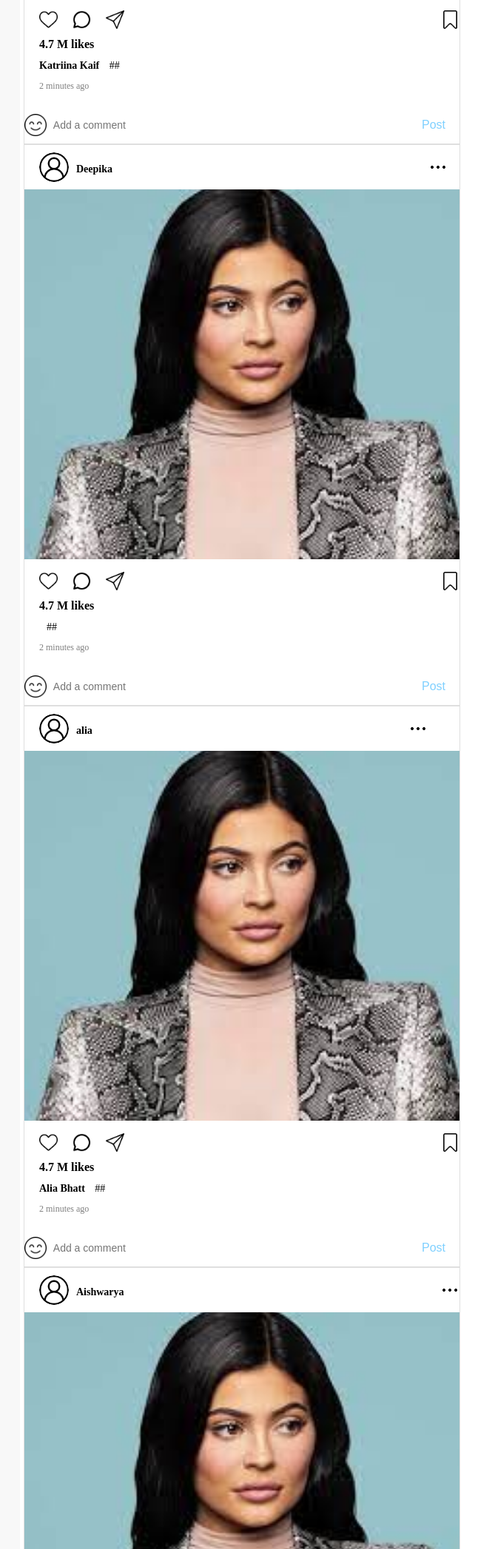
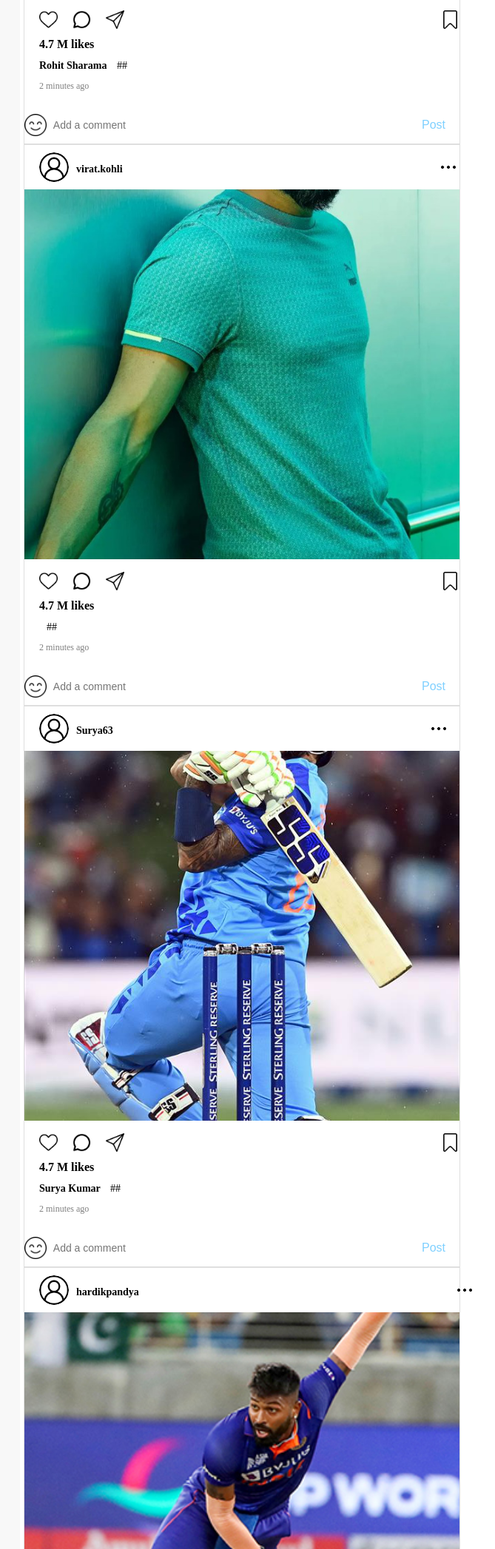
Before and after one commit to koliprashant45/Insta_lite, a plain HTML site: page index.html in a window 1280 px wide. Shown: the part 706-2800 px from the top of the page at 74% size, without its empty margins (273-942 px from the left). Drawn offline with Linux system fonts and the light colour scheme; a web font is replaced by a local one.

Commit message:
Insta_update

```diff
--- a/index.html
+++ b/index.html
@@ -110,12 +110,12 @@
                                 <div class="profile-pic"><img
                                         src="https://imgs.search.brave.com/10x-9MYQ3UT8UE_O0OhPyYdEs6hFJ2AFNmg-67Gup0k/rs:fit:412:225:1/g:ce/aHR0cHM6Ly90c2U0/Lm1tLmJpbmcubmV0/L3RoP2lkPU9JUC54/UHhsZTJTSjlmVkZR/Yll6V1lXcHBBSGFJ/aCZwaWQ9QXBp"
                                         alt=""></div>
-                                <p class="username">Katrina</p>
+                                <p class="username">Rohit</p>
                                 <img class="more2" src="./images/more2.png" class="options" alt="">
                             </div>
 
                         </div>
-                        <img src="./images/kyle.jpg" class="post-image" alt="">
+                        <img src="./images/Rohit.png" class="post-image" alt="">
                         <div class="post-content">
                             <div class="reaction-wrapper">
                                 <img src="images/like.png" class="icon" alt="">
@@ -124,7 +124,7 @@
                                 <img src="images/save.png" class="save icon" alt="">
                             </div>
                             <p class="likes">4.7 M likes</p>
-                            <p class="description"><span>Katriina Kaif </span> ##</p>
+                            <p class="description"><span>Rohit Sharama </span> ##</p>
                             <p class="post-time">2 minutes ago</p>
                         </div>
                         <div class="comment-wrapper">
@@ -137,12 +137,12 @@
                         <div class="info">
                             <div class="user">
                                 <div class="profile-pic"><img src="images/profile.png" alt=""></div>
-                                <p class="username">Deepika</p>
+                                <p class="username">virat.kohli</p>
                                 <img class="more2" src="./images/more2.png" class="options" alt="">
                             </div>
 
                         </div>
-                        <img src="./images/kyle.jpg" class="post-image" alt="">
+                        <img src="./images/Virat.png" class="post-image" alt="">
                         <div class="post-content">
                             <div class="reaction-wrapper">
                                 <img src="images/like.png" class="icon" alt="">
@@ -164,12 +164,12 @@
                         <div class="info">
                             <div class="user">
                                 <div class="profile-pic"><img src="images/profile.png" alt=""></div>
-                                <p class="username">alia</p>
+                                <p class="username">Surya63</p>
                                 <img class="more2" src="./images/more2.png" class="options" alt="">
                             </div>
 
                         </div>
-                        <img src="./images/kyle.jpg" class="post-image" alt="">
+                        <img src="./images/Sky.png" class="post-image" alt="">
                         <div class="post-content">
                             <div class="reaction-wrapper">
                                 <img src="images/like.png" class="icon" alt="">
@@ -178,7 +178,7 @@
                                 <img src="images/save.png" class="save icon" alt="">
                             </div>
                             <p class="likes">4.7 M likes</p>
-                            <p class="description"><span>Alia Bhatt </span> ##</p>
+                            <p class="description"><span>Surya Kumar </span> ##</p>
                             <p class="post-time">2 minutes ago</p>
                         </div>
                         <div class="comment-wrapper">
@@ -191,12 +191,12 @@
                         <div class="info">
                             <div class="user">
                                 <div class="profile-pic"><img src="images/profile.png" alt=""></div>
-                                <p class="username">Aishwarya</p>
+                                <p class="username">hardikpandya</p>
                                 <img class="more2" src="./images/more2.png" class="options" alt="">
                             </div>
 
                         </div>
-                        <img src="./images/kyle.jpg" class="post-image" alt="">
+                        <img src="./images/HP.png" class="post-image" alt="">
                         <div class="post-content">
                             <div class="reaction-wrapper">
                                 <img src="images/like.png" class="icon" alt="">
@@ -205,7 +205,7 @@
                                 <img src="images/save.png" class="save icon" alt="">
                             </div>
                             <p class="likes">4.7 M likes</p>
-                            <p class="description"><span>Aishwarya </span> ##</p>
+                            <p class="description"><span>Hardik-Hitting </span> ##</p>
                             <p class="post-time">2 minutes ago</p>
                         </div>
                         <div class="comment-wrapper">
@@ -218,12 +218,12 @@
                         <div class="info">
                             <div class="user">
                                 <div class="profile-pic"><img src="images/profile.png" alt=""></div>
-                                <p class="username">Radhika</p>
+                                <p class="username">klrahul</p>
                                 <img class="more2" src="./images/more2.png" class="options" alt="">
                             </div>
 
                         </div>
-                        <img src="./images/kyle.jpg" class="post-image" alt="">
+                        <img src="./images/KL.png" class="post-image" alt="">
                         <div class="post-content">
                             <div class="reaction-wrapper">
                                 <img src="images/like.png" class="icon" alt="">
@@ -232,7 +232,7 @@
                                 <img src="images/save.png" class="save icon" alt="">
                             </div>
                             <p class="likes">4.7 M likes</p>
-                            <p class="description"><span>Radhika </span> ##</p>
+                            <p class="description"><span>KL Rahul </span> ##</p>
                             <p class="post-time">2 minutes ago</p>
                         </div>
                         <div class="comment-wrapper">
@@ -250,7 +250,7 @@
                             </div>
 
                         </div>
-                        <img src="./images/kyle.jpg" class="post-image" alt="">
+                        <img src="./images/Akshay.png" class="post-image" alt="">
                         <div class="post-content">
                             <div class="reaction-wrapper">
                                 <img src="images/like.png" class="icon" alt="">
```
Also changed, not shown: images/Akshay.png (added), images/HP.png (added), images/KL.png (added), images/Rohit.png (added), images/Sky.png (added), images/Virat.png (added), images/kyle.jpg (deleted).
